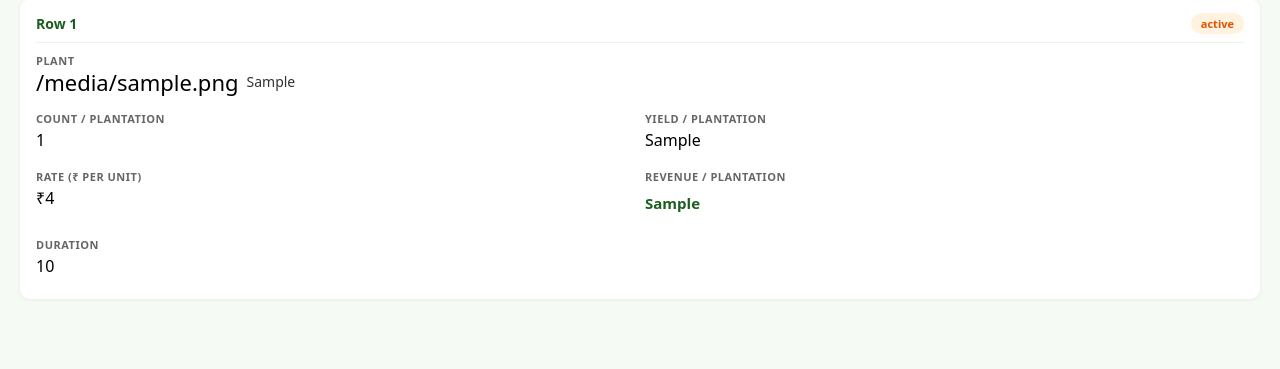
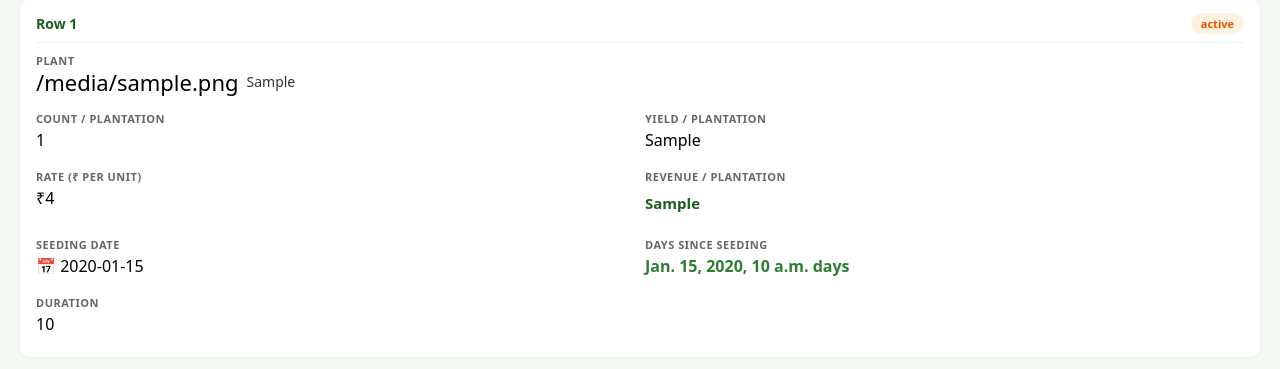
Before and after one commit to irapk79-agn/farmapp, a Django app: template templates/farm/block_detail.html in a window 1280 px wide. Shown: the part 138-507 px from the top of the page. Run offline with Django 5.2, Linux system fonts and the light colour scheme; tables that the repository leaves empty hold one stand-in row (values such as "Sample post"); the template is opened without the code that fills it: values that come from a table or form of the project are taken from there, most other values are stand-ins (such as "Sample title", 1, 10 or a date in 2020).

Commit message:
Show seeding date in owner and staff row cards

```diff
--- a/farm/models.py
+++ b/farm/models.py
@@ -135,6 +135,13 @@ class Row(models.Model):
                 return icon
         return '🌱'
 
+    @property
+    def days_since_seeding(self):
+        from django.utils import timezone
+        if not self.seeding_date:
+            return None
+        return (timezone.now().date() - self.seeding_date).days
+
     block = models.ForeignKey(Block, on_delete=models.CASCADE, related_name='rows')
     row_number = models.PositiveIntegerField()
     plant_type = models.CharField(max_length=100, blank=True)
--- a/templates/farm/block_detail.html
+++ b/templates/farm/block_detail.html
@@ -136,6 +136,22 @@
                     </div>
 
                     <div class="field">
+                        <label>Seeding Date (auto)</label>
+                        <span class="value" style="display:block; padding:6px 0; color:#555;">
+                            {% if row.seeding_date %}📅 {{ row.seeding_date|date:"Y-m-d" }}{% else %}—{% endif %}
+                        </span>
+                    </div>
+
+                    <div class="field">
+                        <label>Days Since Seeding</label>
+                        <span class="value">
+                            {% if row.days_since_seeding is not None %}
+                                <b style="color:#2e7d32;">{{ row.days_since_seeding }} days</b>
+                            {% else %}—{% endif %}
+                        </span>
+                    </div>
+
+                    <div class="field">
                         <label>Duration</label>
                         <select name="duration">
                             {% for code, label in duration_choices %}
@@ -195,6 +211,21 @@
                     </div>
 
                     <div class="field">
+                        <label>Seeding Date</label>
+                        <span class="value">
+                            {% if row.seeding_date %}📅 {{ row.seeding_date|date:"Y-m-d" }}{% else %}—{% endif %}
+                        </span>
+                    </div>
+                    <div class="field">
+                        <label>Days Since Seeding</label>
+                        <span class="value">
+                            {% if row.days_since_seeding is not None %}
+                                <b style="color:#2e7d32;">{{ row.days_since_seeding }} days</b>
+                            {% else %}—{% endif %}
+                        </span>
+                    </div>
+
+                    <div class="field">
                         <label>Duration</label>
                         <span class="value">{{ row.get_duration_display|default:"—" }}</span>
                     </div>
```
